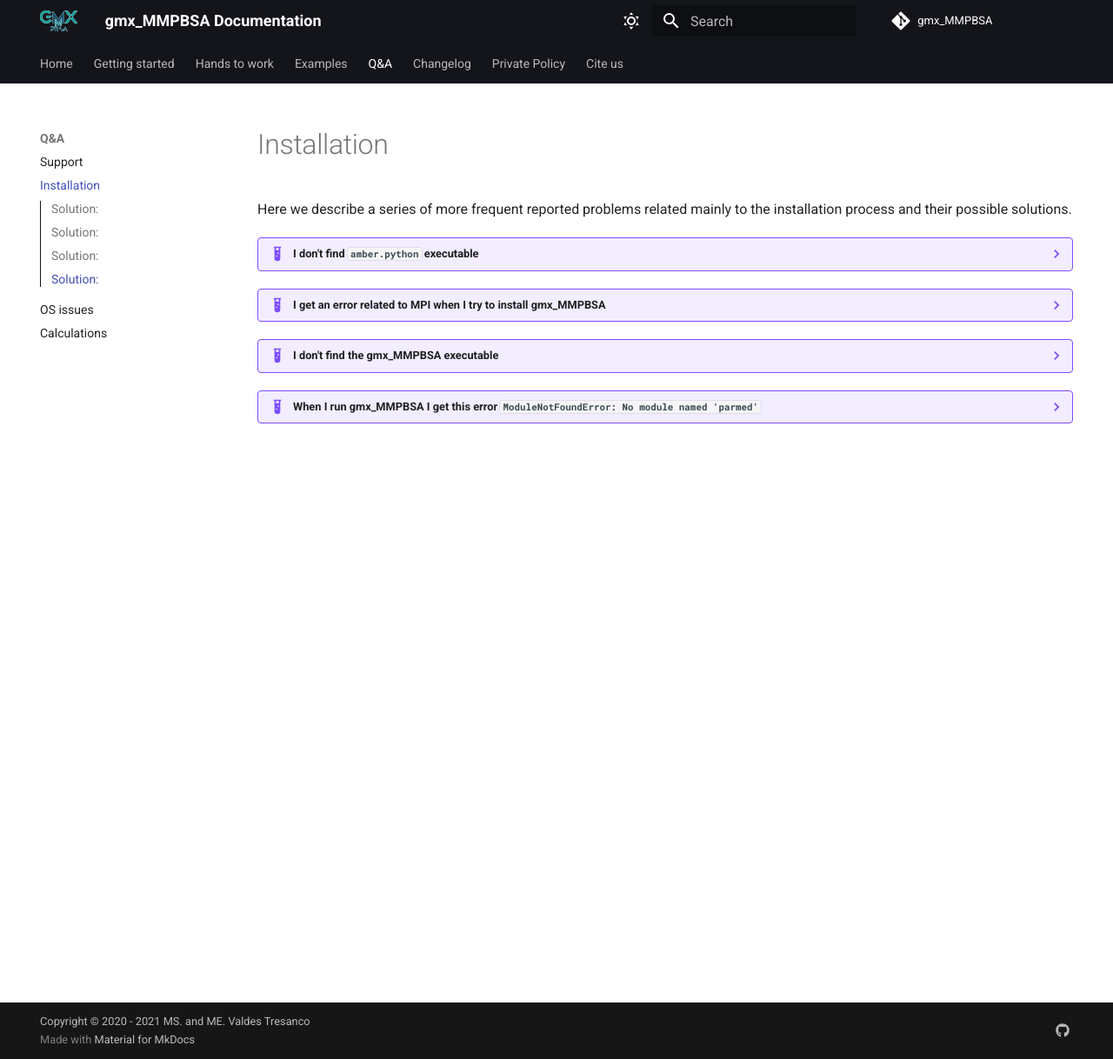
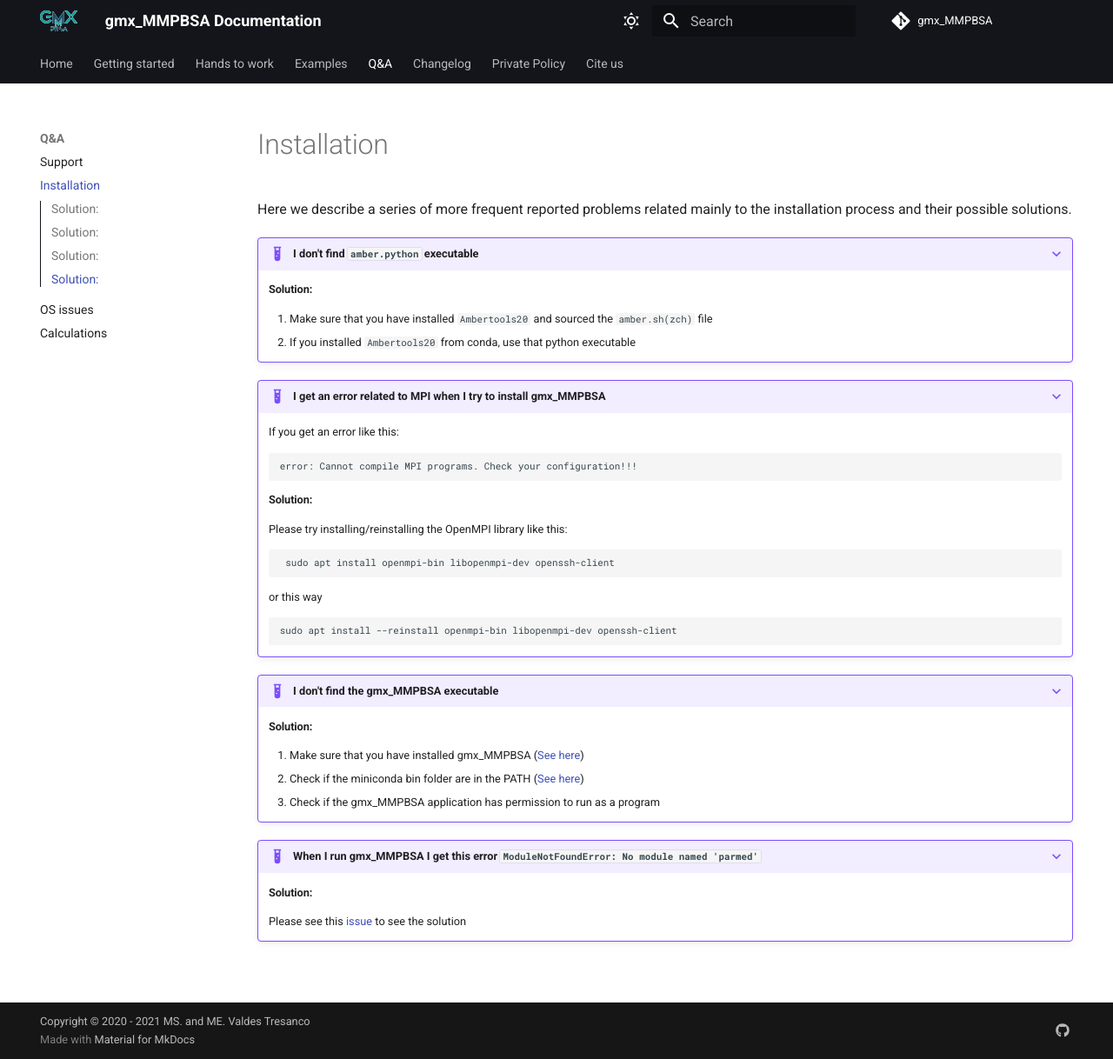
Before and after one commit to Valdes-Tresanco-MS/gmx_MMPBSA, an MkDocs documentation site: the page built from docs/Q&A/installation.md, in a window 1280 px wide and 1218 px high. Shown: the whole window at 87% size. Built offline with MkDocs 1.6.1 and Material for MkDocs 9.7.7, drawn with Linux system fonts in a browser that asks for light colours; comment, search, counter and statistics services are not loaded.

Commit message:
updated q&a

```diff
--- a/docs/Q&A/installation.md
+++ b/docs/Q&A/installation.md
@@ -7,14 +7,14 @@
 Here we describe a series of more frequent reported problems related mainly to the installation process and their
 possible solutions.
 
-??? example "I don't find `amber.python` executable"
+???+ example "I don't find `amber.python` executable"
 
     #### **Solution:**
 
     1. Make sure that you have installed `Ambertools20` and sourced the `amber.sh(zch)` file
     2. If you installed `Ambertools20` from conda, use that python executable
 
-??? example "I get an error related to MPI when I try to install gmx_MMPBSA"
+???+ example "I get an error related to MPI when I try to install gmx_MMPBSA"
     If you get an error like this:
 
         error: Cannot compile MPI programs. Check your configuration!!!
@@ -29,7 +29,7 @@
 
         sudo apt install --reinstall openmpi-bin libopenmpi-dev openssh-client
 
-??? example "I don't find the gmx_MMPBSA executable"
+???+ example "I don't find the gmx_MMPBSA executable"
 
     #### **Solution:**
 
@@ -37,7 +37,7 @@
     2. Check if the miniconda bin folder are in the PATH ([See here][2])
     3. Check if the gmx_MMPBSA application has permission to run as a program
 
-??? example "When I run gmx_MMPBSA I get this error `ModuleNotFoundError: No module named 'parmed'`"
+???+ example "When I run gmx_MMPBSA I get this error `ModuleNotFoundError: No module named 'parmed'`"
 
     #### **Solution:**
 
```
Also changed, not shown: docs/Q&A/OS_issues.md (+3 -3 lines), docs/Q&A/calculations.md (+3 -3 lines).
